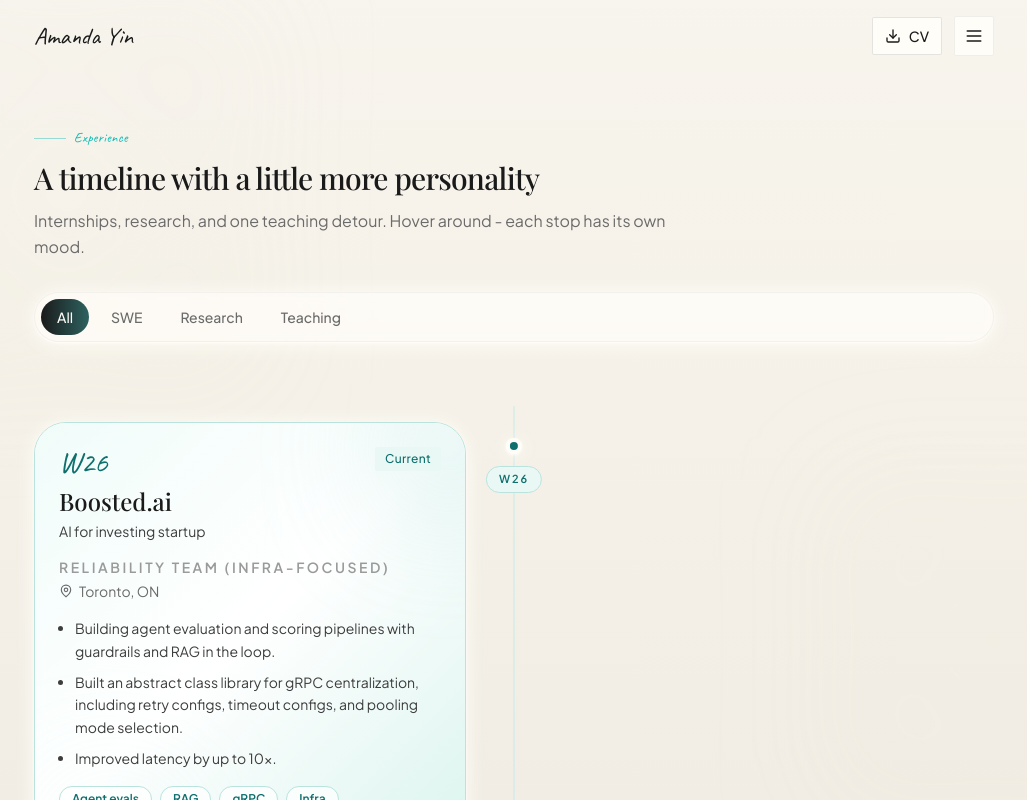
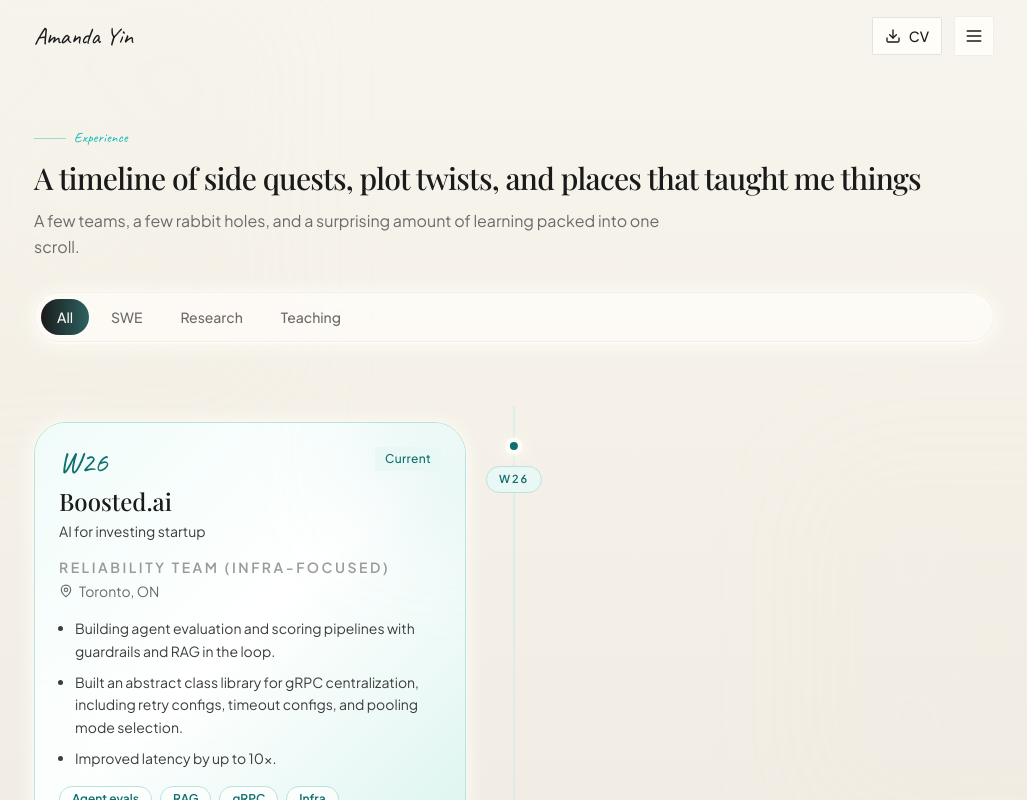
Before and after one commit to amanda-yin-x/amanda-yin-x.github.io, a Next.js app: page /experience in a window 1280 px wide. Shown: the top 800 px of the page, without its empty margins (126-1153 px from the left). Built offline with nearby package versions, Linux system fonts and the light colour scheme; a web font is replaced by a local one.

Commit message:
Polish experience copy and update CV

```diff
--- a/app/experience/page.tsx
+++ b/app/experience/page.tsx
@@ -16,7 +16,7 @@
 export const metadata: Metadata = {
   title: "Experience · Amanda Yin",
   description:
-    "Internships, research, and teaching - the projects and teams that taught Amanda Yin how to build with range."
+    "A more human timeline of the teams, experiments, and side quests Amanda Yin has learned from."
 };
 
 const preferredOrderByFilter: Partial<Record<ExperienceCategory, string[]>> = {
@@ -70,8 +70,8 @@
         <div className="mt-4 space-y-8">
           <SectionHeader
             eyebrow="Experience"
-            title="A timeline with a little more personality"
-            description="Internships, research, and one teaching detour. Hover around - each stop has its own mood."
+            title="A timeline of side quests, plot twists, and places that taught me things"
+            description="A few teams, a few rabbit holes, and a surprising amount of learning packed into one scroll."
           />
 
           <Tabs defaultValue="all">
```
Also changed, not shown: 1 other file (tests, documents, lock files or other folders).
